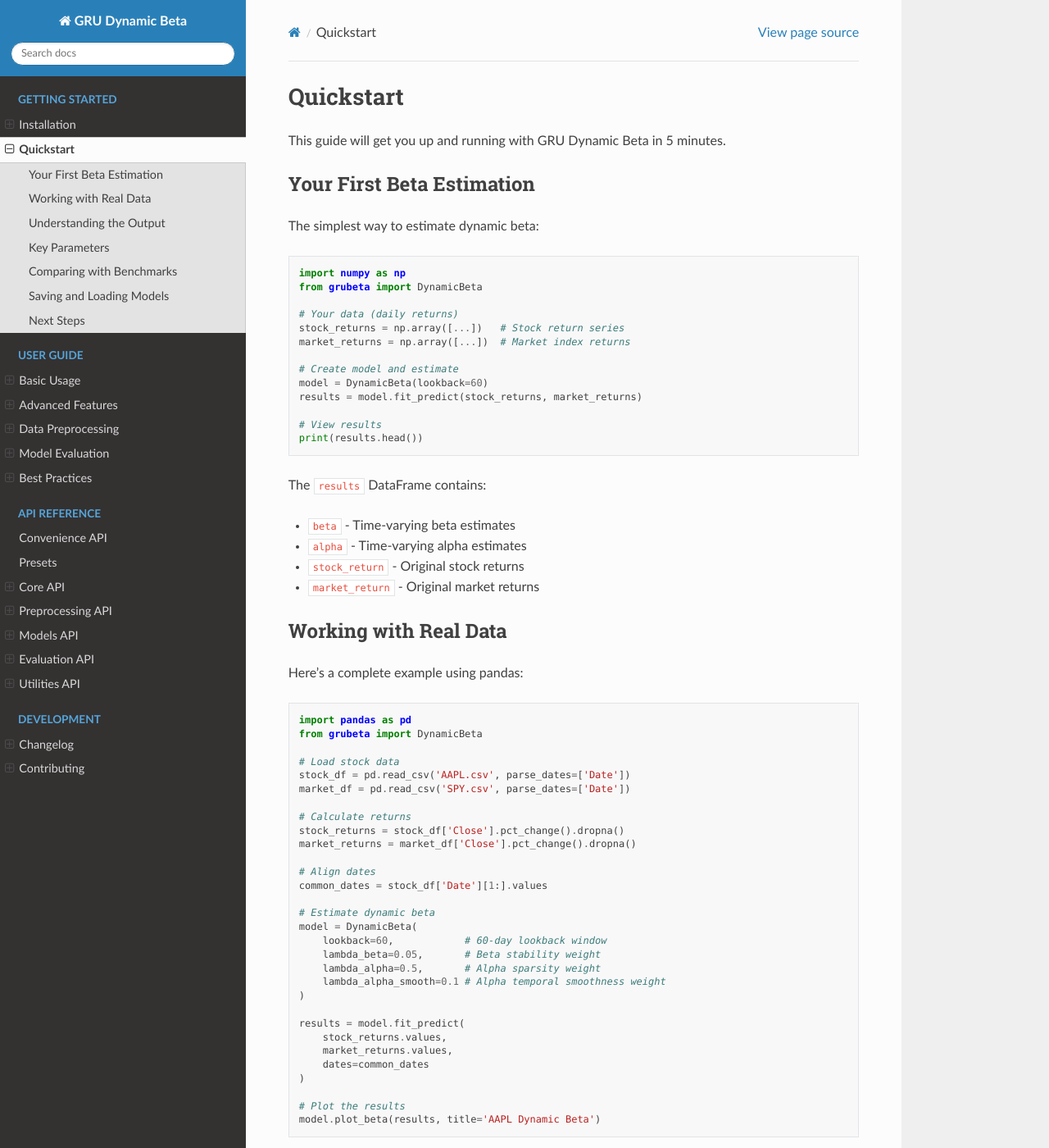
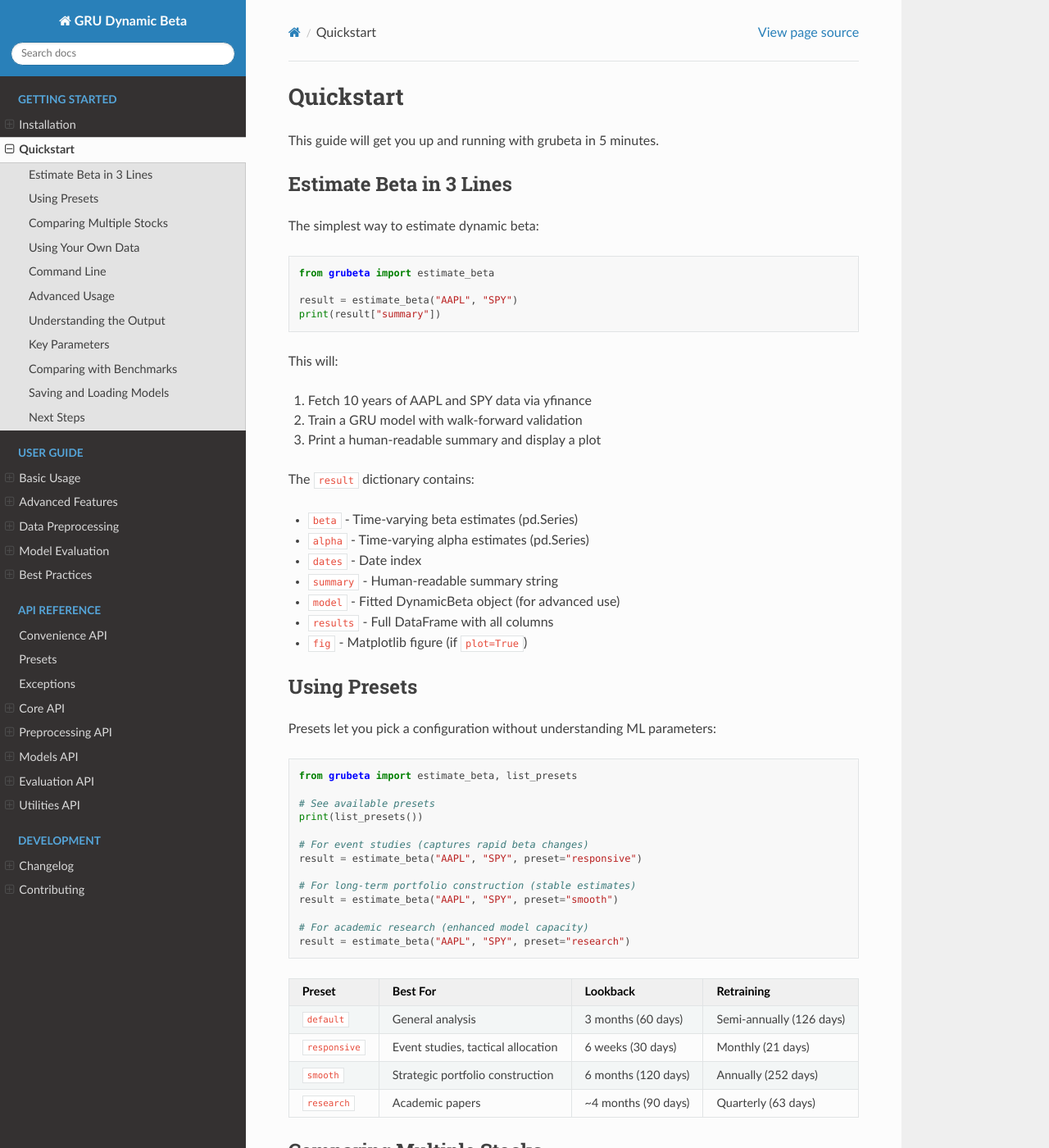
Before and after one commit to aslmylmz/grubeta, a Sphinx documentation site: the page built from docs/quickstart.rst, in a window 1280 px wide and 1400 px high. Shown: the whole window at 82% size. Built offline with Sphinx 7.4.7 and the Read the Docs theme 3.1.0, drawn with Linux system fonts in a browser that asks for light colours; some of the changed text lies outside the part shown.

Commit message:
Update Sphinx docs pipeline for convenience API
- Rewrite index.rst hero example to use estimate_beta() instead of DynamicBeta
- Rewrite quickstart.rst: lead with convenience API, presets, CLI; keep
  advanced API below
- Add grubeta[data] installation option to installation.rst
- Add autodoc_mock_imports for tensorflow/keras in conf.py (fixes RTD build)
- Add pydantic to docs/requirements.txt (needed for autodoc imports)
- Add docs/api/exceptions.rst for custom exception classes
- Add exceptions to index.rst toctree

```diff
--- a/docs/conf.py
+++ b/docs/conf.py
@@ -42,6 +42,7 @@ autodoc_default_options = {
     'exclude-members': '__weakref__'
 }
 autodoc_typehints = 'description'
+autodoc_mock_imports = ['tensorflow', 'keras']
 autosummary_generate = True
 
 # Napoleon settings (for Google-style docstrings)
--- a/docs/quickstart.rst
+++ b/docs/quickstart.rst
@@ -1,73 +1,137 @@
 Quickstart
 ==========
 
-This guide will get you up and running with GRU Dynamic Beta in 5 minutes.
+This guide will get you up and running with grubeta in 5 minutes.
 
-Your First Beta Estimation
---------------------------
+Estimate Beta in 3 Lines
+-------------------------
 
 The simplest way to estimate dynamic beta:
 
 .. code-block:: python
 
-   import numpy as np
-   from grubeta import DynamicBeta
+   from grubeta import estimate_beta
 
-   # Your data (daily returns)
-   stock_returns = np.array([...])   # Stock return series
-   market_returns = np.array([...])  # Market index returns
+   result = estimate_beta("AAPL", "SPY")
+   print(result["summary"])
 
-   # Create model and estimate
-   model = DynamicBeta(lookback=60)
-   results = model.fit_predict(stock_returns, market_returns)
+This will:
 
-   # View results
-   print(results.head())
+1. Fetch 10 years of AAPL and SPY data via yfinance
+2. Train a GRU model with walk-forward validation
+3. Print a human-readable summary and display a plot
 
-The ``results`` DataFrame contains:
+The ``result`` dictionary contains:
 
-* ``beta`` - Time-varying beta estimates
-* ``alpha`` - Time-varying alpha estimates
-* ``stock_return`` - Original stock returns
-* ``market_return`` - Original market returns
+* ``beta`` - Time-varying beta estimates (pd.Series)
+* ``alpha`` - Time-varying alpha estimates (pd.Series)
+* ``dates`` - Date index
+* ``summary`` - Human-readable summary string
+* ``model`` - Fitted DynamicBeta object (for advanced use)
+* ``results`` - Full DataFrame with all columns
+* ``fig`` - Matplotlib figure (if ``plot=True``)
 
-Working with Real Data
-----------------------
+Using Presets
+-------------
 
-Here's a complete example using pandas:
+Presets let you pick a configuration without understanding ML parameters:
+
+.. code-block:: python
+
+   from grubeta import estimate_beta, list_presets
+
+   # See available presets
+   print(list_presets())
+
+   # For event studies (captures rapid beta changes)
+   result = estimate_beta("AAPL", "SPY", preset="responsive")
+
+   # For long-term portfolio construction (stable estimates)
+   result = estimate_beta("AAPL", "SPY", preset="smooth")
+
+   # For academic research (enhanced model capacity)
+   result = estimate_beta("AAPL", "SPY", preset="research")
+
+.. list-table::
+   :header-rows: 1
+   :widths: 15 30 20 20
+
+   * - Preset
+     - Best For
+     - Lookback
+     - Retraining
+   * - ``default``
+     - General analysis
+     - 3 months (60 days)
+     - Semi-annually (126 days)
+   * - ``responsive``
+     - Event studies, tactical allocation
+     - 6 weeks (30 days)
+     - Monthly (21 days)
+   * - ``smooth``
+     - Strategic portfolio construction
+     - 6 months (120 days)
+     - Annually (252 days)
+   * - ``research``
+     - Academic papers
+     - ~4 months (90 days)
+     - Quarterly (63 days)
+
+Comparing Multiple Stocks
+--------------------------
+
+.. code-block:: python
+
+   from grubeta import compare_betas
+
+   result = compare_betas(["AAPL", "MSFT", "GOOGL"], market="SPY")
+   print(result["summary"])
+
+Using Your Own Data
+--------------------
+
+You can pass pandas Series instead of ticker strings:
 
 .. code-block:: python
 
    import pandas as pd
-   from grubeta import DynamicBeta
+   from grubeta import estimate_beta
 
-   # Load stock data
-   stock_df = pd.read_csv('AAPL.csv', parse_dates=['Date'])
-   market_df = pd.read_csv('SPY.csv', parse_dates=['Date'])
+   # Load your own data
+   stock_returns = pd.read_csv('my_stock.csv', index_col='Date', parse_dates=True)['Return']
+   market_returns = pd.read_csv('my_market.csv', index_col='Date', parse_dates=True)['Return']
 
-   # Calculate returns
-   stock_returns = stock_df['Close'].pct_change().dropna()
-   market_returns = market_df['Close'].pct_change().dropna()
+   result = estimate_beta(stock_returns, market_returns)
 
-   # Align dates
-   common_dates = stock_df['Date'][1:].values
+Command Line
+------------
 
-   # Estimate dynamic beta
-   model = DynamicBeta(
-       lookback=60,            # 60-day lookback window
-       lambda_beta=0.05,       # Beta stability weight
-       lambda_alpha=0.5,       # Alpha sparsity weight
-       lambda_alpha_smooth=0.1 # Alpha temporal smoothness weight
-   )
+.. code-block:: bash
 
-   results = model.fit_predict(
-       stock_returns.values,
-       market_returns.values,
-       dates=common_dates
-   )
+   python -m grubeta AAPL SPY
+   python -m grubeta AAPL SPY --preset responsive
+   python -m grubeta AAPL MSFT GOOGL --market SPY --compare
+   python -m grubeta --list-presets
 
-   # Plot the results
-   model.plot_beta(results, title='AAPL Dynamic Beta')
+Advanced Usage
+--------------
+
+For fine-grained control, use the core API directly:
+
+.. code-block:: python
+
+   from grubeta import DynamicBeta, DynamicBetaConfig
+
+   model = DynamicBeta(config=DynamicBetaConfig(
+       lookback=60,
+       lambda_beta=0.05,
+       lambda_alpha=0.5,
+       lambda_alpha_smooth=0.1,
+   ))
+   results = model.fit_predict(stock_returns, market_returns, dates=dates)
+
+   # View results
+   print(results['beta'].dropna().describe())
 
 Understanding the Output
 ------------------------
@@ -77,34 +141,14 @@ This is the "burn-in" period where the model is training.
 
 .. code-block:: python
 
-   # Check valid estimates
    valid_results = results.dropna()
    print(f"Total observations: {len(results)}")
    print(f"Valid beta estimates: {len(valid_results)}")
 
-   # Summary statistics
-   print(valid_results['beta'].describe())
-
-Typical output:
-
-.. code-block:: text
-
-   Total observations: 1000
-   Valid beta estimates: 410
-
-   count    410.000000
-   mean       1.152340
-   std        0.089234
-   min        0.923456
-   25%        1.089123
-   50%        1.145678
-   75%        1.212345
-   max        1.398765
-
 Key Parameters
 --------------
 
-The most important parameters to tune:
+The most important parameters (when using the core API):
 
 .. list-table::
    :header-rows: 1
@@ -131,19 +175,6 @@ The most important parameters to tune:
    * - ``wf_step_size``
      - 126
      - Days between model retraining (~6 months).
-
-Example configurations:
-
-.. code-block:: python
-
-   # For volatile stocks (more responsive beta)
-   model = DynamicBeta(lookback=30, lambda_beta=0.01)
-
-   # For stable, large-cap stocks (smoother beta)
-   model = DynamicBeta(lookback=90, lambda_beta=0.1)
-
-   # For high-frequency analysis
-   model = DynamicBeta(lookback=20, wf_step_size=21)
 
 Comparing with Benchmarks
 -------------------------
--- a/docs/requirements.txt
+++ b/docs/requirements.txt
@@ -9,6 +9,7 @@ numpy>=1.20.0
 pandas>=1.3.0
 scikit-learn>=1.0.0
 matplotlib>=3.5.0
+pydantic>=2.0.0
 
 # Mock TensorFlow for RTD (to avoid memory issues)
 # tensorflow>=2.10.0
```
Also changed, not shown: other parts of docs/quickstart.rst (+2 -1 lines), docs/api/exceptions.rst (added, +7 -0 lines), docs/index.rst (+35 -25 lines), docs/installation.rst (+15 -1 lines).
